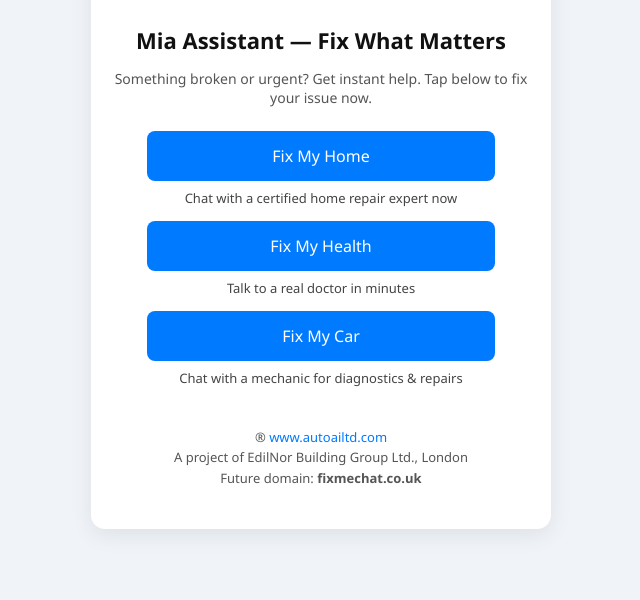
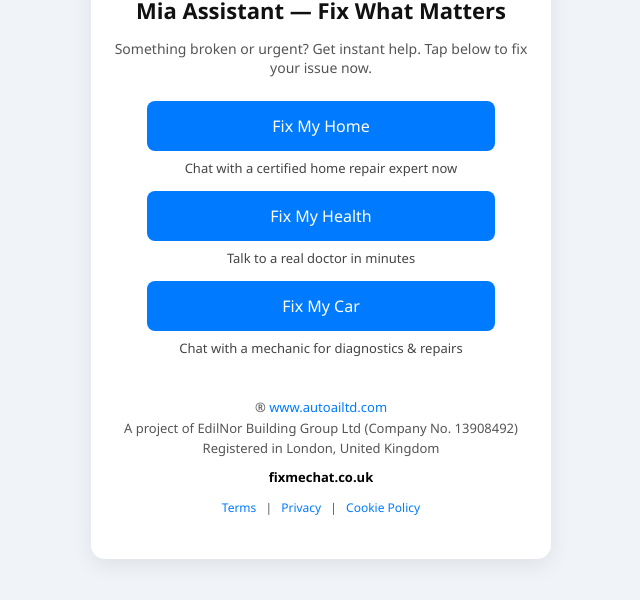
Before and after one commit to autoailtd/autoailtd.github.io, a plain HTML site: page index.html in a window 1280 px wide. Shown: the part 186-786 px from the top of the page, without its empty margins (319-959 px from the left). Drawn offline with Linux system fonts and the light colour scheme.

Commit message:
Final footer: legal links, company info, centered city, fixmechat.co.uk

```diff
--- a/index.html
+++ b/index.html
@@ -79,6 +79,21 @@
       color: #007bff;
       text-decoration: none;
     }
+    .footer strong {
+      display: block;
+      color: #000;
+      font-weight: 600;
+      margin-top: 8px;
+    }
+    .legal-links {
+      margin-top: 10px;
+      font-size: 12px;
+    }
+    .legal-links a {
+      margin: 0 6px;
+      color: #007bff;
+      text-decoration: none;
+    }
   </style>
 </head>
 <body>
@@ -98,8 +113,14 @@
 
     <div class="footer">
       <div>® <a href="https://autoailtd.github.io">www.autoailtd.com</a></div>
-      A project of EdilNor Building Group Ltd., London<br>
-      Future domain: <strong>fixmechat.co.uk</strong>
+      A project of EdilNor Building Group Ltd (Company No. 13908492)<br/>
+      Registered in London, United Kingdom
+      <strong>fixmechat.co.uk</strong>
+      <div class="legal-links">
+        <a href="#">Terms</a> |
+        <a href="#">Privacy</a> |
+        <a href="#">Cookie Policy</a>
+      </div>
     </div>
   </div>
 </body>
```
